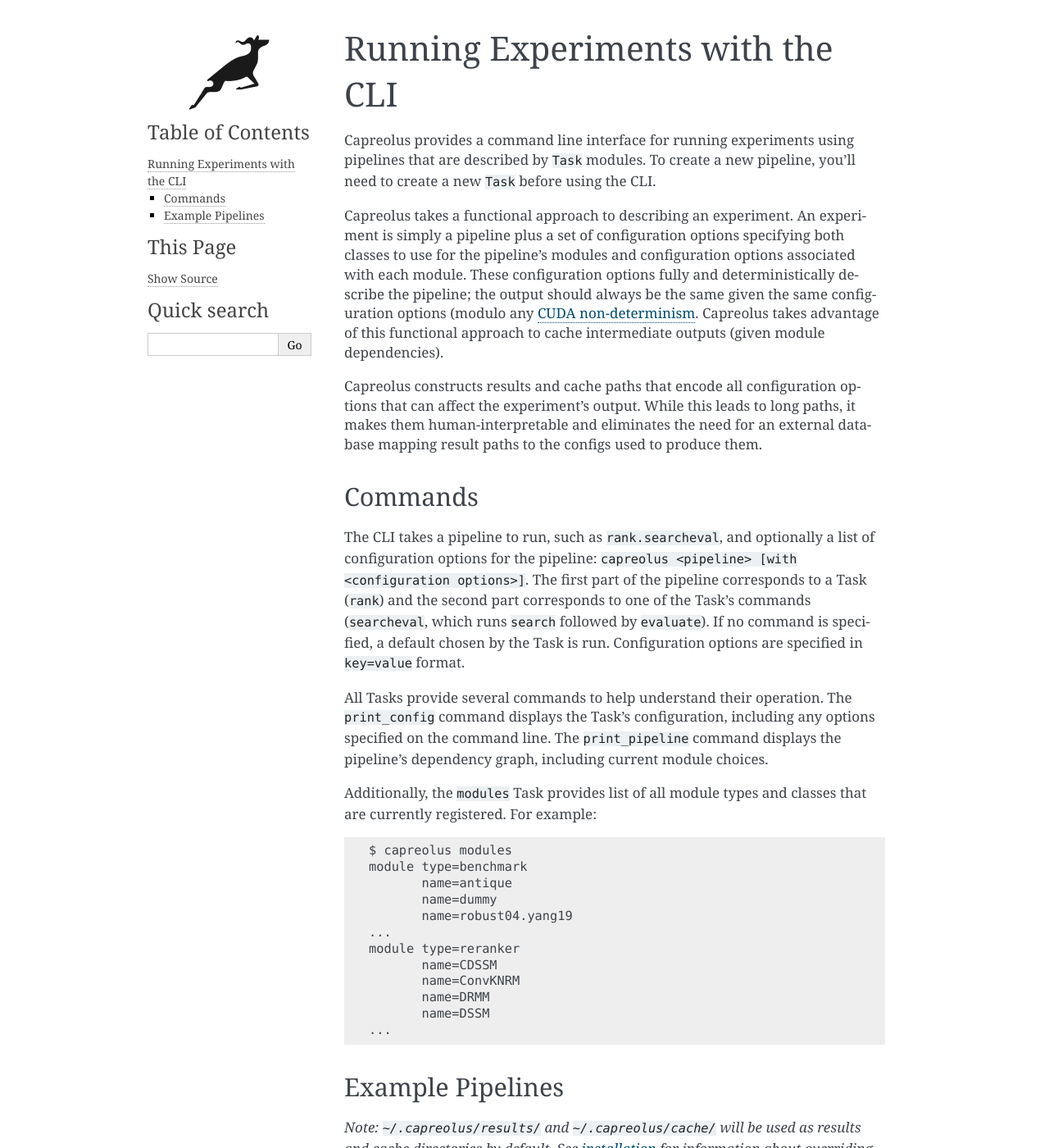
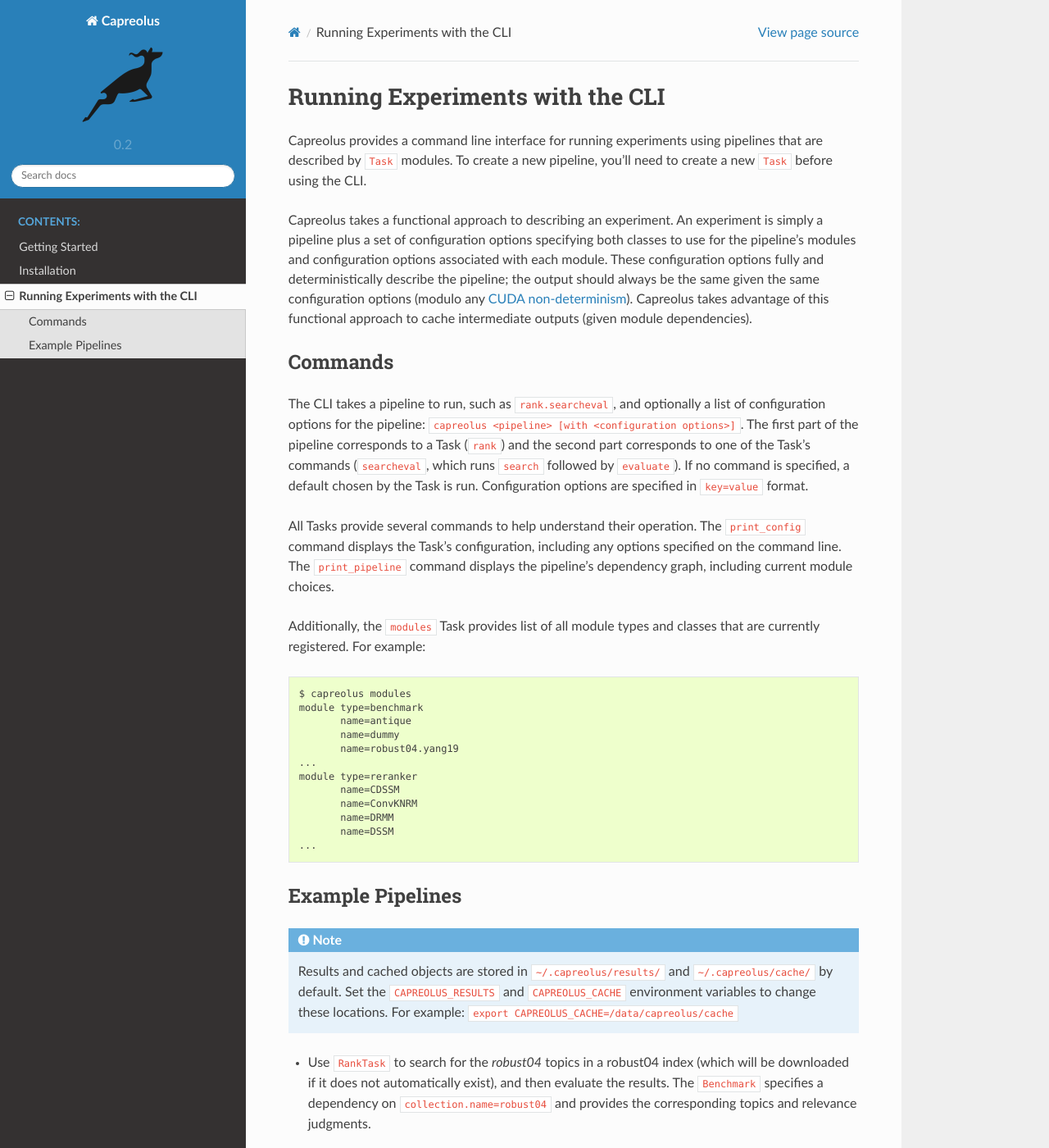
Before and after one commit to capreolus-ir/capreolus, a Sphinx documentation site: the page built from docs/cli.md, in a window 1280 px wide and 1400 px high. Shown: the whole window at 82% size. Built offline with Sphinx 7.4.7 and the Read the Docs theme 2.0.0, drawn with Linux system fonts in a browser that asks for light colours; some of the changed text lies outside the part shown.

Commit message:
getting started

````diff
--- a/docs/cli.md
+++ b/docs/cli.md
@@ -2,9 +2,7 @@
 Capreolus provides a command line interface for running experiments using pipelines that are described by `Task` modules. To create a new pipeline, you'll need to create a new `Task` before using the CLI.
 
 Capreolus takes a functional approach to describing an experiment. An experiment is simply a pipeline plus a set of configuration options specifying both classes to use for the pipeline's modules and configuration options associated with each module.
-These configuration options fully and deterministically describe the pipeline; the output should always be the same given the same configuration options (modulo any [CUDA non-determinism](https://pytorch.org/docs/stable/notes/randomness.html). Capreolus takes advantage of this functional approach to cache intermediate outputs (given module dependencies).
-
-Capreolus constructs results and cache paths that encode all configuration options that can affect the experiment's output. While this leads to long paths, it makes them human-interpretable and eliminates the need for an external database mapping result paths to the configs used to produce them.
+These configuration options fully and deterministically describe the pipeline; the output should always be the same given the same configuration options (modulo any [CUDA non-determinism](https://pytorch.org/docs/stable/notes/randomness.html)). Capreolus takes advantage of this functional approach to cache intermediate outputs (given module dependencies).
 
 ## Commands
 The CLI takes a pipeline to run, such as `rank.searcheval`, and optionally a list of configuration options for the pipeline:
@@ -34,33 +32,35 @@
 ```
 
 ## Example Pipelines
-*Note: `~/.capreolus/results/` and `~/.capreolus/cache/` will be used as results and cache directories by default. See [installation](installation) for information about overriding these.*
+
+```eval_rst
+.. note:: Results and cached objects are stored in ``~/.capreolus/results/`` and ``~/.capreolus/cache/`` by default. Set the ``CAPREOLUS_RESULTS`` and ``CAPREOLUS_CACHE`` environment variables to change these locations. For example: ``export CAPREOLUS_CACHE=/data/capreolus/cache``
+```
 
 - Use `RankTask` to search for the *robust04* topics in a robust04 index (which will be downloaded if it does not automatically exist), and then evaluate the results. The `Benchmark` specifies a dependency on `collection.name=robust04` and provides the corresponding topics and relevance judgments.
 
 ```
-capreolus rank.searcheval with searcher.name=BM25 \
+$ capreolus rank.searcheval with searcher.name=BM25 \
   searcher.index.stemmer=porter benchmark.name=robust04.yang19
 ```
 
 - Use a similar pipeline, but with RM3 query expansion and a small grid search over expansion parameters. The evaluation command will report cross-validated results using the folds specified by `robust04.yang19`.
 
 ```
-capreolus rank.searcheval with \
+$ capreolus rank.searcheval with \
   searcher.index.stemmer=porter benchmark.name=robust04.yang19 \
-  searcher.name=BM25RM3 searcher.b=0.8 searcher.k1=1.2 \
-  searcher.fbDocs=5-10-15 searcher.fbTerms=5-25-50
+  searcher.name=BM25RM3 searcher.fbDocs=5-10-15 searcher.fbTerms=5-25-50
 ```
 
 - Use `RerankTask` to run the same `RankTask` pipeline optimized for recall@1000, and then train a `Reranker` optimized for P@20 on the first fold provided by the `Benchmark`. We limit training to two iterations (`niters`) of size `itersize` to keep the training process from taking too long.
 
 ```
-capreolus rerank.traineval with \
+$ capreolus rerank.traineval with \
   rank.searcher.index.stemmer=porter benchmark.name=robust04.yang19 \
-  rank.searcher.name=BM25RM3 rank.searcher.b=0.8 \
-  rank.searcher.k1=1.2 rank.searcher.fbDocs=5-10-15 \
-  rank.searcher.fbTerms=5-25-50 rank.optimize=recall_1000 \
-  reranker.name=KNRM reranker.trainer.niters=2 optimize=P_20
+  rank.searcher.name=BM25RM3 rank.searcher.fbDocs=5-10-15 rank.searcher.fbTerms=5-25-50 \
+  rank.optimize=recall_1000 reranker.name=KNRM reranker.trainer.niters=2 optimize=P_20
 ```
 
+<img src="_static/reranktask.png" style="display: block; margin-left: auto; margin-right: auto">
+
 - The `ReRerankTask` demonstrates pipeline flexibility by adding a second reranking step on top of the output from `RerankTask`. Run `capreolus rererank.traineval` to see the configuration options it expects. *(Hint: it consists of a `RankTask` name `rank` as before, followed by a `RerankTask` named `rerank1`, followed by another `RerankTask` named `rerank2`.)*
--- a/docs/conf.py
+++ b/docs/conf.py
@@ -85,20 +85,22 @@
 # The theme to use for HTML and HTML Help pages.  See the documentation for
 # a list of builtin themes.
 #
-html_theme = "alabaster"
+# html_theme = "alabaster"
 # html_theme = 'classic'
-# html_theme = "sphinx_rtd_theme"
+html_theme = "sphinx_rtd_theme"
 
 # Theme options are theme-specific and customize the look and feel of a theme
 # further.  For a list of options available for each theme, see the
 # documentation.
 #
-# html_theme_options = {}
+html_theme_options = {}
+
+github_url = "https://github.com/capreolus-ir/capreolus"
 
 # Add any paths that contain custom static files (such as style sheets) here,
 # relative to this directory. They are copied after the builtin static files,
 # so a file named "default.css" will overwrite the builtin "default.css".
-html_static_path = ["_static"]
+html_static_path = ["_static", "images"]
 
 # Custom sidebar templates, must be a dictionary that maps document names
 # to template names.
@@ -139,14 +141,14 @@
 # Grouping the document tree into LaTeX files. List of tuples
 # (source start file, target name, title,
 #  author, documentclass [howto, manual, or own class]).
-latex_documents = [(master_doc, "Capreolus.tex", "Capreolus Documentation", "", "manual")]
+# latex_documents = [(master_doc, "Capreolus.tex", "Capreolus Documentation", "", "manual")]
 
 
 # -- Options for manual page output ------------------------------------------
 
 # One entry per manual page. List of tuples
 # (source start file, name, description, authors, manual section).
-man_pages = [(master_doc, "capreolus", "Capreolus Documentation", [author], 1)]
+# man_pages = [(master_doc, "capreolus", "Capreolus Documentation", [author], 1)]
 
 
 # -- Options for Texinfo output ----------------------------------------------
@@ -181,5 +183,12 @@
     return skip
 
 
+from recommonmark.transform import AutoStructify
+
+
 def setup(app):
     app.connect("autoapi-skip-member", skip_check)
+
+    # https://recommonmark.readthedocs.io/en/latest/auto_structify.html
+    app.add_config_value("recommonmark_config", {"enable_auto_doc_ref": False, "enable_eval_rst": True}, True)
+    app.add_transform(AutoStructify)
--- a/docs/index.rst
+++ b/docs/index.rst
@@ -14,6 +14,7 @@
    :maxdepth: 2
    :caption: Contents:
 
+   quick
    installation
    cli
 
````
Also changed, not shown: docs/installation.md (+4 -4 lines), docs/quick.md (added, +88 -0 lines), docs/images/ranktask.png (added), docs/images/reranktask.png (added).
